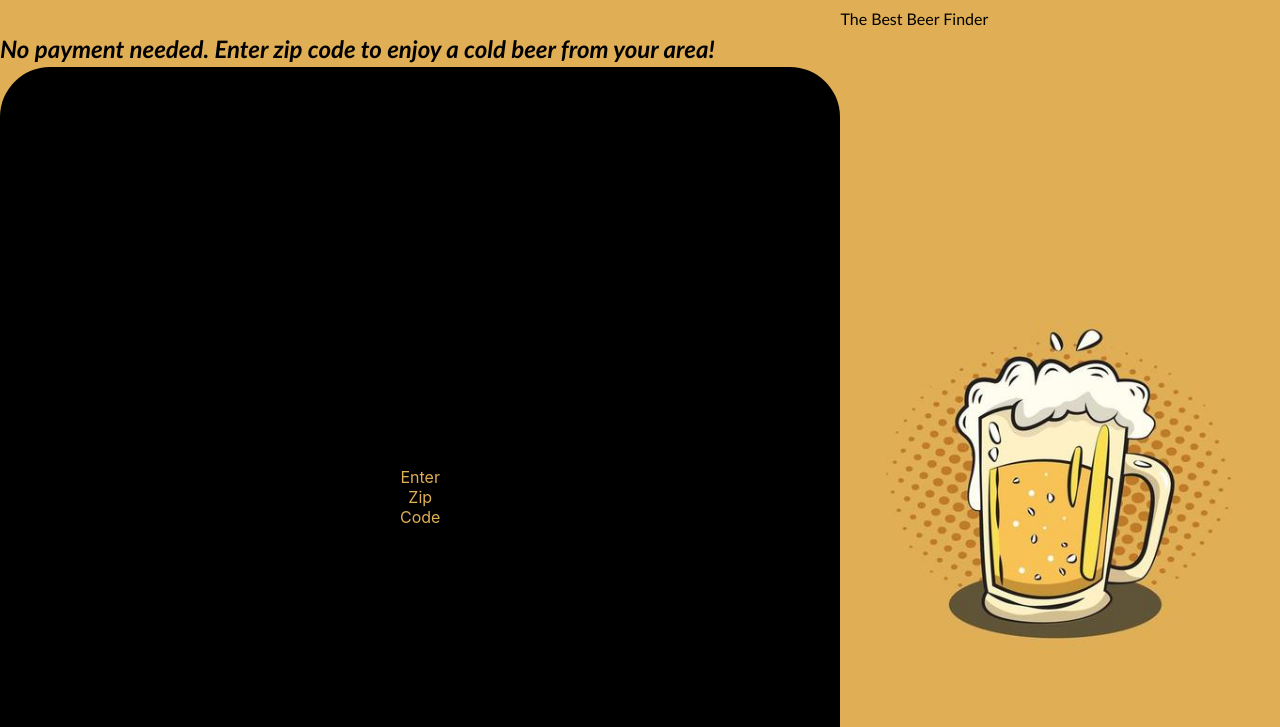
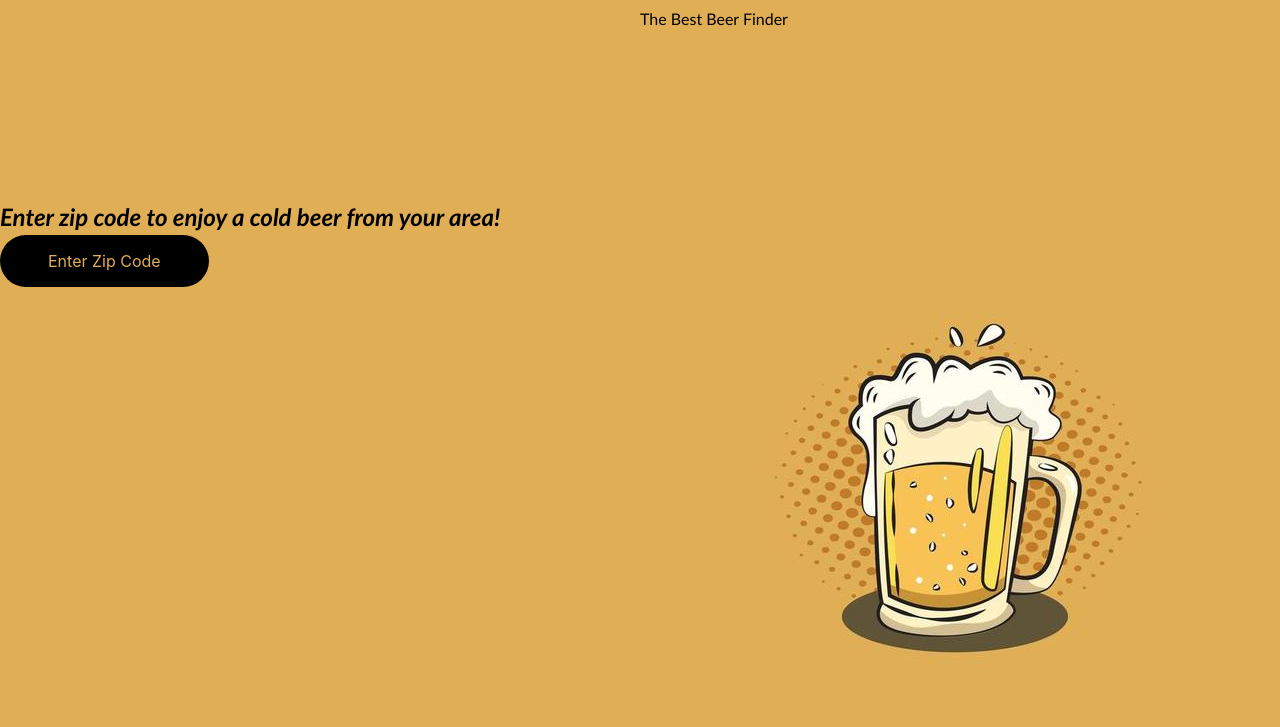
Before and after one commit to Daphnetatertot/Project_DAAM, a plain HTML site: page index.html in a window 1280 px wide. Shown: the part 73-800 px from the top of the page. Drawn offline with nearby package versions, Linux system fonts and the light colour scheme.

Commit message:
HTML Change

```diff
--- a/assets/style.css
+++ b/assets/style.css
@@ -94,7 +94,7 @@ nav a {
 
 
 button {
-    padding: 25em 25em;
+    padding: 1rem 3rem;
     font-size: 1rem;
     border: none;
     color: #e0ae55;
--- a/index.html
+++ b/index.html
@@ -24,7 +24,7 @@
             <h1>The Best Beer Finder</h1>
             <div>
 
-                <p> No payment needed. Enter zip code to enjoy a cold beer from your area!</p>
+                <p>Enter zip code to enjoy a cold beer from your area!</p>
                 <button> Enter Zip Code</button>
             </div>
             <div class="column-right">
@@ -37,7 +37,6 @@
 
 
 </body>
-
 <script src="https://code.jquery.com/jquery-3.5.1.min.js"></script>
 <script src="https://cdnjs.cloudflare.com/ajax/libs/moment.js/2.24.0/moment.min.js"></script>
 <script src="./assets/script.js"></script>
```
